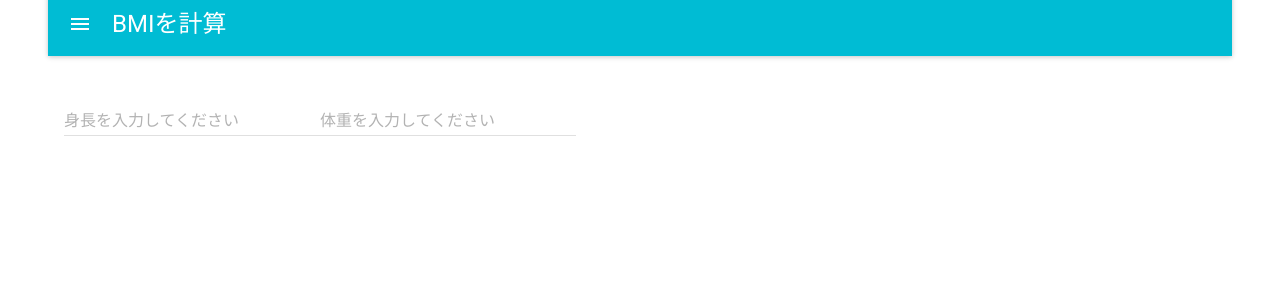
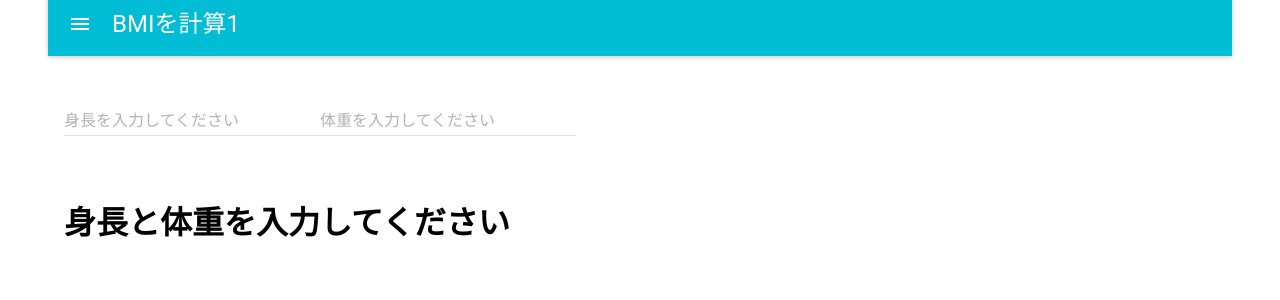
Before and after one commit to uehaj/react-boilerplate, a React app: page / in a window 1280 px wide. Shown: the top 300 px of the page. Built offline with nearby package versions, Linux system fonts and the light colour scheme; what react-tap-event-plugin would draw is missing.

Commit message:
Separate state and view.
Move state to App and view to BmiCalc.

```diff
--- a/src/components/App.js
+++ b/src/components/App.js
@@ -2,11 +2,10 @@ import React from 'react'
 import RaisedButton from 'material-ui/RaisedButton';
 import MuiThemeProvider from 'material-ui/styles/MuiThemeProvider';
 import AppBar from 'material-ui/AppBar';
+import {Grid, Row, Col} from 'react-flexbox-grid';
+
 import NumberField from './NumberField'
-
-import FlatButton from 'material-ui/FlatButton';
-import FontIcon from 'material-ui/FontIcon';
-import {Grid, Row, Col} from 'react-flexbox-grid';
+import BmiCalc from './BmiCalc'
 
 export default class App extends React.Component {
 
@@ -14,8 +13,6 @@ export default class App extends React.Component {
     super(props);
 
     this.state = {
-      height: null,
-      weight: null,
       bmiValue: null,
     };
   }
@@ -25,58 +22,15 @@ export default class App extends React.Component {
     return Math.floor(result * 10) / 10;
   }
 
-  handleCalc(event) {
-    const weight = this.state.weight;
-    const height = this.state.height;
+  handleChange({height, weight}) {
     this.setState({
       bmiValue: this.calcBMI(height, weight)
     });
   }
 
-  handleChangeWeight(event) {
-    const weight = parseInt(event.target.value)
-    this.setState({
-      weight: weight
-    });
-    this.handleCalc(event)
-  }
-
-  handleChangeHeight(event) {
-    const height = parseInt(event.target.value);
-    this.setState({
-      height: height
-    });
-    this.handleCalc(event)
-  }
-
   render() {
     return (
-      <MuiThemeProvider>
-        <Grid>
-          <Row style={{marginTop:'-1em'}}>
-            <AppBar
-              title="BMIを計算"
-              iconClassNameRight="muidocs-icon-navigation-expand-more"/>
-          </Row>
-          <Row style={{padding:'1em'}}>
-            <Col>
-              <NumberField
-                label="身長を入力してください"
-                onChange={this.handleChangeHeight.bind(this)}/>
-            </Col>
-            <Col>
-            <NumberField
-                label="体重を入力してください"
-                onChange={this.handleChangeWeight.bind(this)} />
-            </Col>
-          </Row>
-          <Row style={{padding:'1em'}}>
-            {this.state.bmiValue
-             ? <h1>あなたのBMIは{this.state.bmiValue}です</h1>
-             : <div/>}
-          </Row>
-        </Grid>
-      </MuiThemeProvider>
+      <BmiCalc onChange={this.handleChange.bind(this)} bmiValue={this.state.bmiValue} />
     );
   }
 }
--- /dev/null
+++ b/src/components/BmiCalc.js
@@ -0,0 +1,53 @@
+import React from 'react'
+import RaisedButton from 'material-ui/RaisedButton';
+import MuiThemeProvider from 'material-ui/styles/MuiThemeProvider';
+import AppBar from 'material-ui/AppBar';
+import {Grid, Row, Col} from 'react-flexbox-grid';
+
+import NumberField from './NumberField'
+
+export default class BmiCalc extends React.Component {
+
+  constructor(props) {
+    super(props);
+  }
+
+  handleChange(event) {
+    const height = parseInt(this.refs.height.getValue())
+    const weight = parseInt(this.refs.weight.getValue())
+    this.props.onChange({height, weight})
+  }
+
+  render() {
+    return (
+      <MuiThemeProvider>
+        <Grid>
+          <Row style={{marginTop:'-1em'}}>
+            <AppBar
+              title="BMIを計算1"
+              iconClassNameRight="muidocs-icon-navigation-expand-more"/>
+          </Row>
+          <Row style={{padding:'1em'}}>
+            <Col>
+            <NumberField
+                ref="height"
+                label="身長を入力してください"
+                onChange={this.handleChange.bind(this)}/>
+            </Col>
+            <Col>
+            <NumberField
+                ref="weight"
+                label="体重を入力してください"
+                onChange={this.handleChange.bind(this)} />
+            </Col>
+          </Row>
+          <Row style={{padding:'1em'}}>
+            {this.props.bmiValue
+             ? <h1>あなたのBMIは{this.props.bmiValue}です</h1>
+             : <h1>身長と体重を入力してください</h1>}
+          </Row>
+        </Grid>
+      </MuiThemeProvider>
+    );
+  }
+}
--- a/src/components/NumberField.js
+++ b/src/components/NumberField.js
@@ -3,10 +3,13 @@ import React from 'react';
 import TextField from 'material-ui/TextField';
 
 export default class NumberField extends React.Component {
+  getValue() {
+    return this.refs.nf.input.value;
+  }
   render() {
     return (
         <TextField
-          ref={this.props.refname}
+          ref="nf"
           type="number"
           floatingLabelText={this.props.label}
           onChange={this.props.onChange}
```
